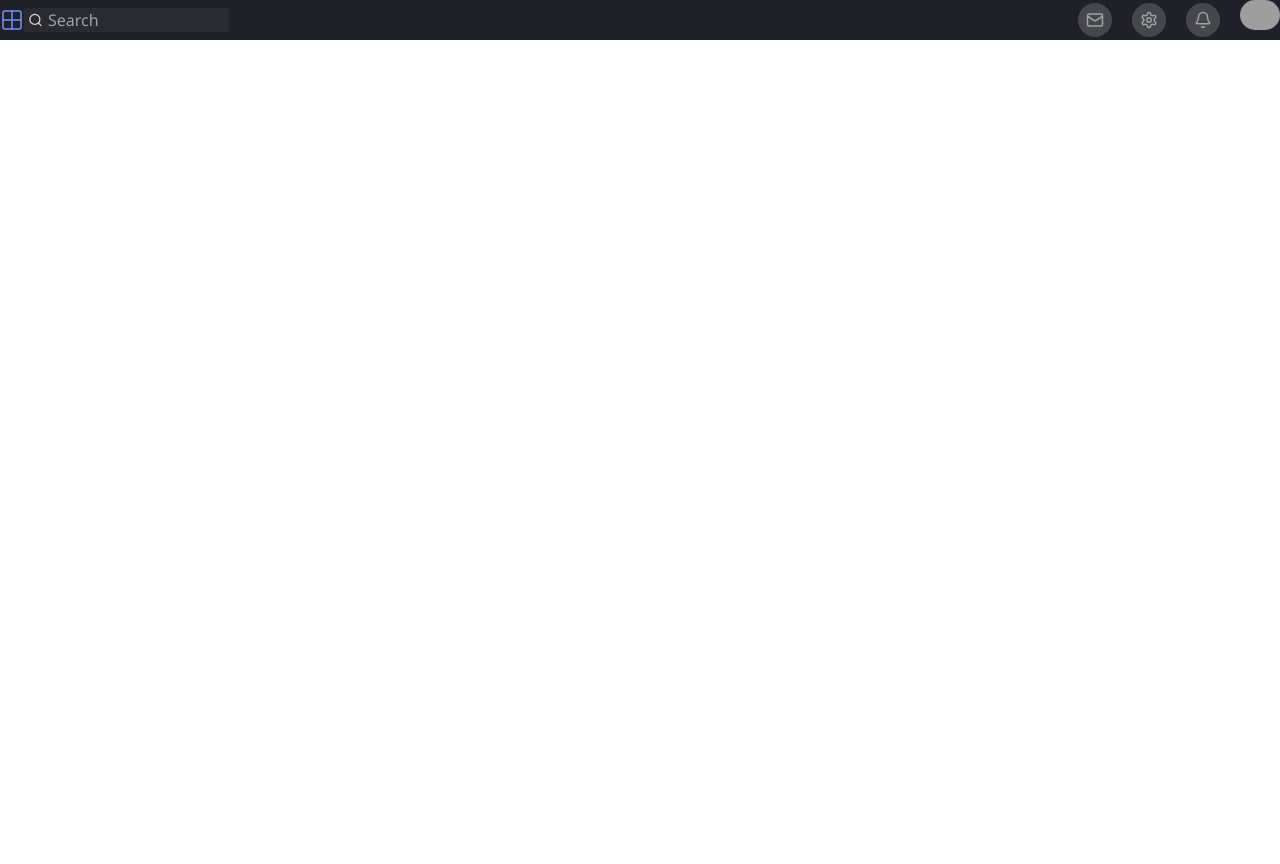
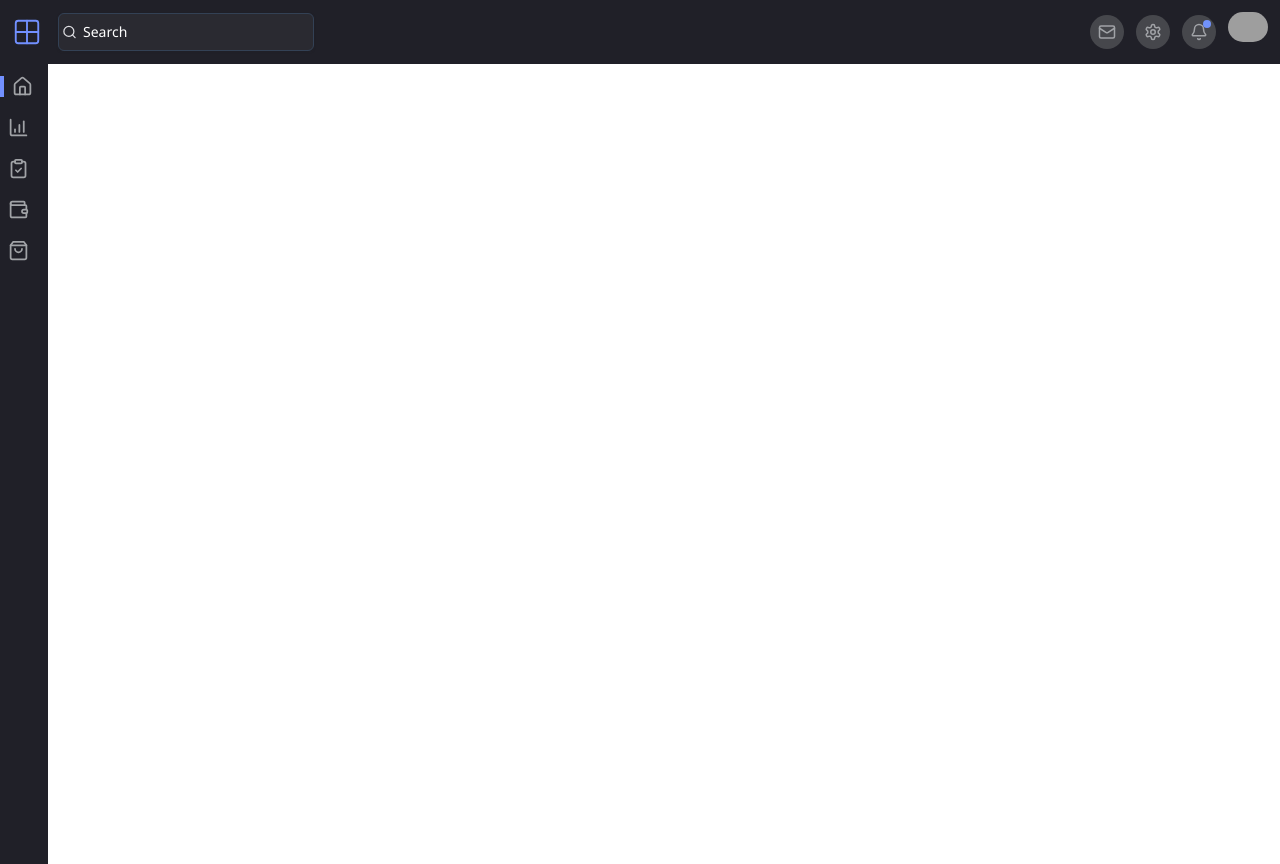
Before and after one commit to rajat4984/interviewDashboard, a React (Create React App) app: page / in a window 1280 px wide. Before the commit the page ends 800 px from the top, so only its background shows below. Built offline with nearby package versions, Linux system fonts and the light colour scheme; grey boxes are pictures that could not be loaded.

Commit message:
sidebar completed

```diff
--- a/src/Components/Navbar.jsx
+++ b/src/Components/Navbar.jsx
@@ -1,27 +1,45 @@
 import { Bell, Grid2x2, Mail, Search, Settings } from "lucide-react";
 
-const Navbar = () => {
+const Navbar = ({ showSideBar, setShowSidebar, screenWidth }) => {
   return (
     <>
-      <nav className="bg-cstm-bg-light-gray flex items-center justify-between">
-        <div className="flex items-center">
-          <Grid2x2 color="#7290ff" strokeWidth={1.5} />
-          <div className="relative">
-            <Search color="#dedee2" size={15} className="absolute top-1/2 left-1 transform -translate-y-1/2" />
-            <input placeholder="Search" className="bg-[#2a2a31] pl-6" />
+      <nav className="bg-cstm-bg-light-gray flex items-center justify-between p-3">
+        <div className="flex items-center gap-4">
+          <Grid2x2
+            color="#7290ff"
+            onClick={() => {
+              if (screenWidth < 468) {
+                setShowSidebar(!showSideBar);
+              }
+            }}
+            strokeWidth={1.5}
+            size={30}
+            className="cursor-pointer"
+          />
+          <div className="relative cursor-pointer">
+            <Search
+              color="#dedee2"
+              size={15}
+              className="absolute top-1/2 left-1 transform -translate-y-1/2"
+            />
+            <input
+              placeholder="Search"
+              className="bg-[#2a2a31] pl-6 text-sm placeholder-white p-2 rounded-md  shadow-sm shadow-cstm-bg-light-gray text-white outline-none border md:w-64 border-slate-700"
+            />
           </div>
         </div>
-        <div className="flex items-center justify-between gap-5">
-          <div className="bg-icon-bg p-2 rounded-full">
+        <div className="flex items-center justify-between gap-3">
+          <div className="bg-icon-bg p-2 rounded-full cursor-pointer hidden sm:block">
             <Mail color="#a1a3a7" size={18} />
           </div>
-          <div className="bg-icon-bg p-2 rounded-full">
+          <div className="bg-icon-bg p-2 rounded-full cursor-pointer hidden sm:block">
             <Settings size={18} color="#a1a3a7" />
           </div>
-          <div className="bg-icon-bg p-2 rounded-full">
+          <div className="bg-icon-bg p-2 rounded-full cursor-pointer relative hidden sm:block">
             <Bell size={18} color="#a1a3a7" />
+            <div className="w-2 h-2 bg-[#7192fb] rounded-full absolute top-[15%] right-[15%]"></div>
           </div>
-          <div className="w-10 h-10">
+          <div className="md:w-10 md:h-10 w-8 h-8 cursor-pointer">
             <img className="rounded-full" src="/images/profile_picture.jpg" />
           </div>
         </div>
--- /dev/null
+++ b/src/Components/Sidebar.jsx
@@ -0,0 +1,35 @@
+import {
+  ChartColumnIncreasing,
+  ClipboardCheck,
+  House,
+  ShoppingBag,
+  Wallet,
+} from "lucide-react";``
+const SideBar = ({ showSideBar }) => {
+  return (
+    <>
+      {showSideBar && (
+        <div className="bg-cstm-bg-light-gray py-3 w-12 h-screen flex  flex-col  gap-5">
+          <div className="flex gap-2">
+            <div className="bg-[#7290ff] w-1  left-0"></div>
+            <House size={21} color="#a1a3a7" />
+          </div>
+          <div className="pl-2">
+            <ChartColumnIncreasing size={21} color="#a1a3a7" />
+          </div>
+          <div className="pl-2">
+            <ClipboardCheck size={21} color="#a1a3a7" />
+          </div>
+          <div className="pl-2">
+            <Wallet size={21} color="#a1a3a7" />
+          </div>
+          <div className="pl-2">
+            <ShoppingBag size={21} color="#a1a3a7" />
+          </div>
+        </div>
+      )}
+    </>
+  );
+};
+
+export default SideBar;
--- a/src/Pages/Home.jsx
+++ b/src/Pages/Home.jsx
@@ -1,10 +1,29 @@
+import { useEffect, useState } from "react";
 import Navbar from "../Components/Navbar";
+import SideBar from "../Components/Sidebar";
 
 const Home = () => {
+  const [screenWidth, setScreenWidth] = useState(window.innerWidth);
+  const [showSideBar, setShowSidebar] = useState(window.innerWidth > 468);
+
+  function handleWindowSizeChange() {
+    setScreenWidth(window.innerWidth);
+  }
+  useEffect(() => {
+    window.addEventListener("resize", handleWindowSizeChange);
+    return () => {
+      window.removeEventListener("resize", handleWindowSizeChange);
+    };
+  }, []);
   return (
     <>
-      <Navbar />
-      </>
+      <Navbar
+        showSideBar={showSideBar}
+        screenWidth={screenWidth}
+        setShowSidebar={setShowSidebar}
+      />
+      <SideBar showSideBar={showSideBar} />
+    </>
   );
 };
 
```
